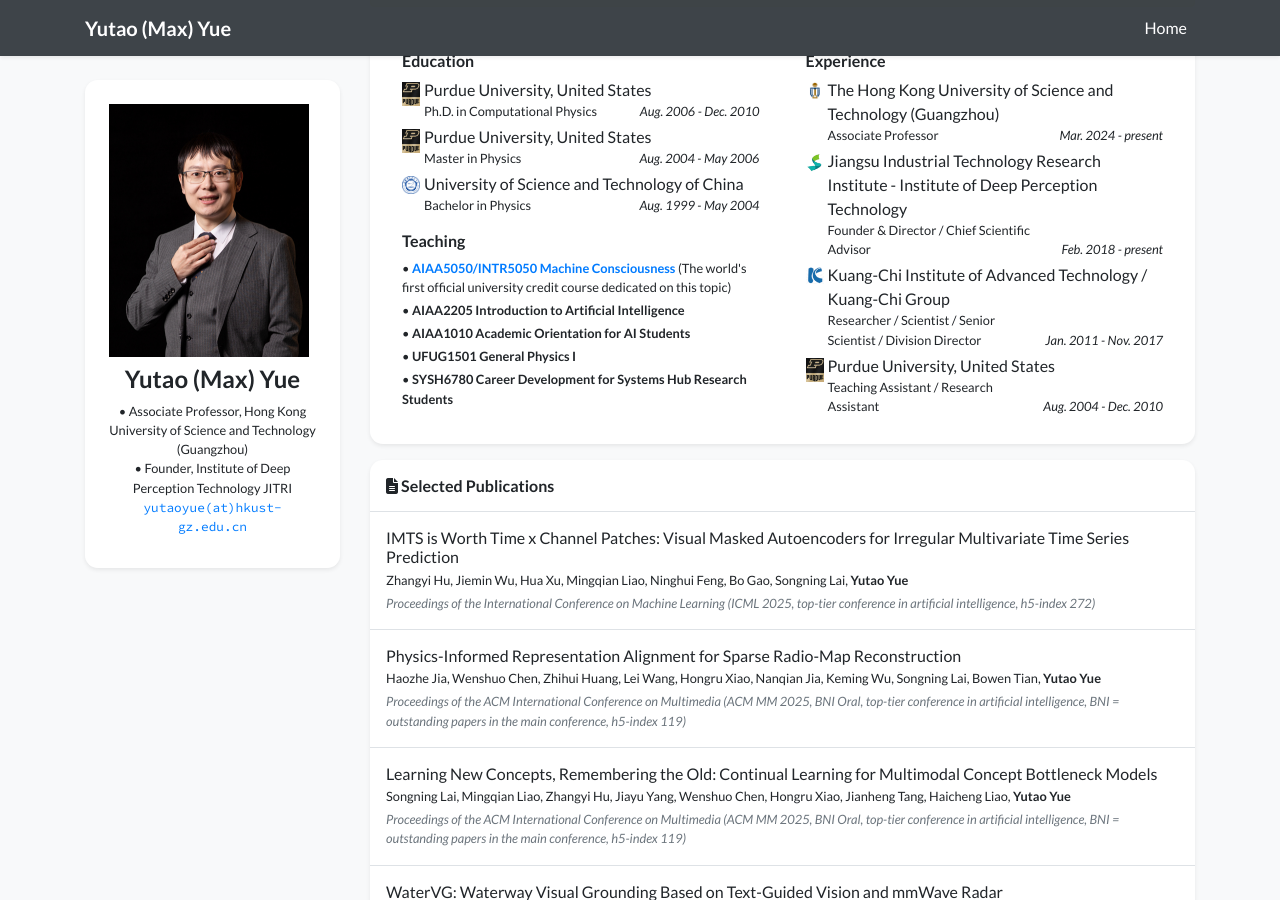
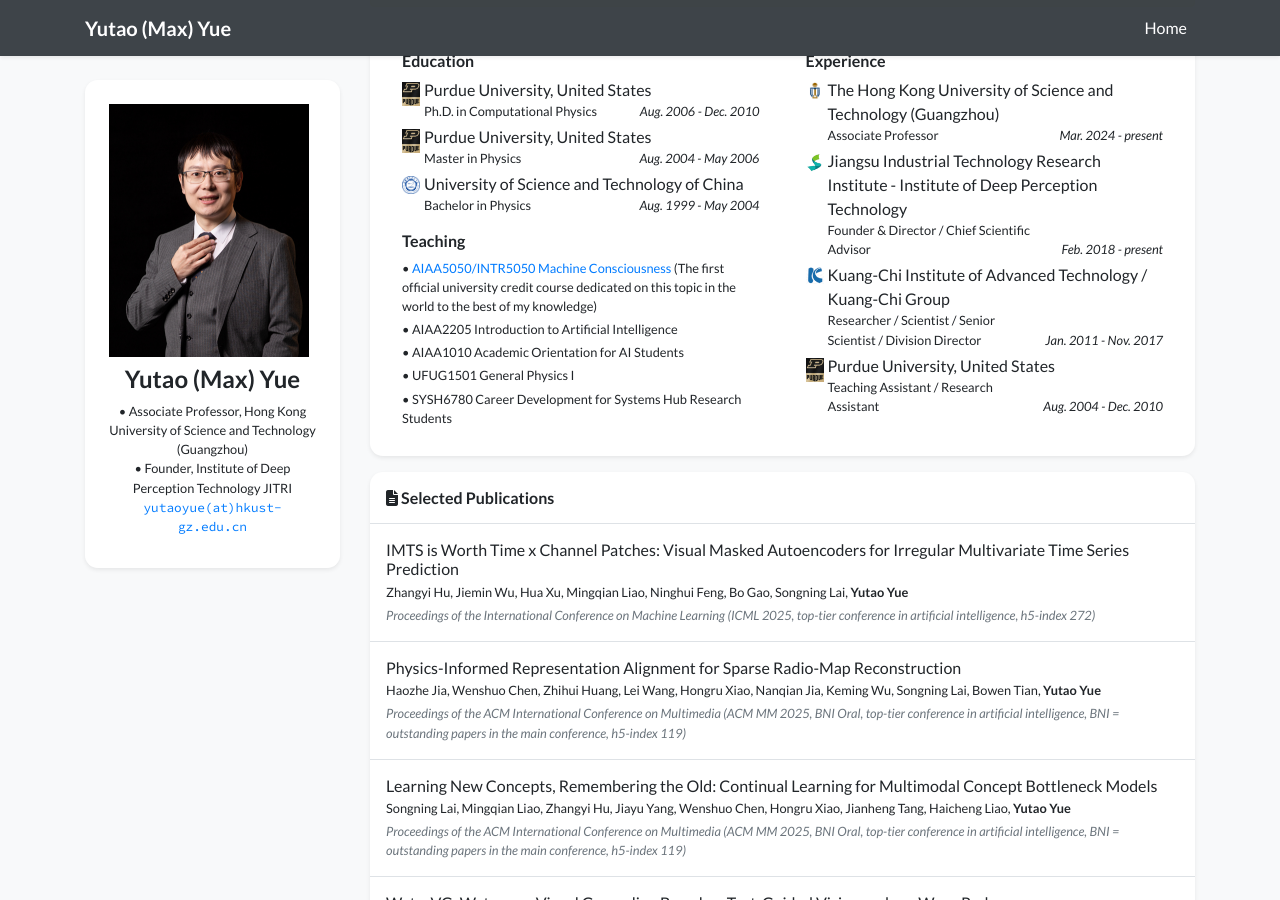
Before and after one commit to yutaoyue/yutaoyue.github.io, a Jekyll site: the page built from index.html, in a window 1280 px wide and 900 px high, scrolled down 541 px. Built offline with Jekyll 4.4.1, drawn with Linux system fonts in a browser that asks for light colours; nearby versions of some CDN libraries; a style sheet for code colours, icons or effects is not loaded.

Commit message:
Update experience_card.html

```diff
--- a/_includes/widgets/experience_card.html
+++ b/_includes/widgets/experience_card.html
@@ -27,27 +27,27 @@
                             <ul class="list-unstyled mb-1">
                                 <li class="mb-1">
                                     <div class="small">
-                                        • <strong><a href="https://github.com/MachineConsciousness/Machine-Consciousness-HKUSTGZ-AIAA5050-2024" target="_blank" class="text-decoration-none">AIAA5050/INTR5050 Machine Consciousness</a></strong> (The world's first official university credit course dedicated on this topic)
+                                        • <a href="https://github.com/MachineConsciousness/Machine-Consciousness-HKUSTGZ-AIAA5050-2024" target="_blank" class="text-decoration-none">AIAA5050/INTR5050 Machine Consciousness</a></strong> (The first official university credit course dedicated on this topic in the world to the best of my knowledge)
                                     </div>
                                 </li>
                                 <li class="mb-1">
                                     <div class="small">
-                                        • <strong>AIAA2205 Introduction to Artificial Intelligence</strong>
+                                        • AIAA2205 Introduction to Artificial Intelligence
                                     </div>
                                 </li>
                                 <li class="mb-1">
                                     <div class="small">
-                                        • <strong>AIAA1010 Academic Orientation for AI Students</strong>
+                                        • AIAA1010 Academic Orientation for AI Students
                                     </div>
                                 </li>
                                 <li class="mb-1">
                                     <div class="small">
-                                        • <strong>UFUG1501 General Physics I</strong>
+                                        • UFUG1501 General Physics I</strong>
                                     </div>
                                 </li>
                                 <li class="mb-1">
                                     <div class="small">
-                                        • <strong>SYSH6780 Career Development for Systems Hub Research Students</strong>
+                                        • SYSH6780 Career Development for Systems Hub Research Students
                                     </div>
                                 </li>
                             </ul>
```
